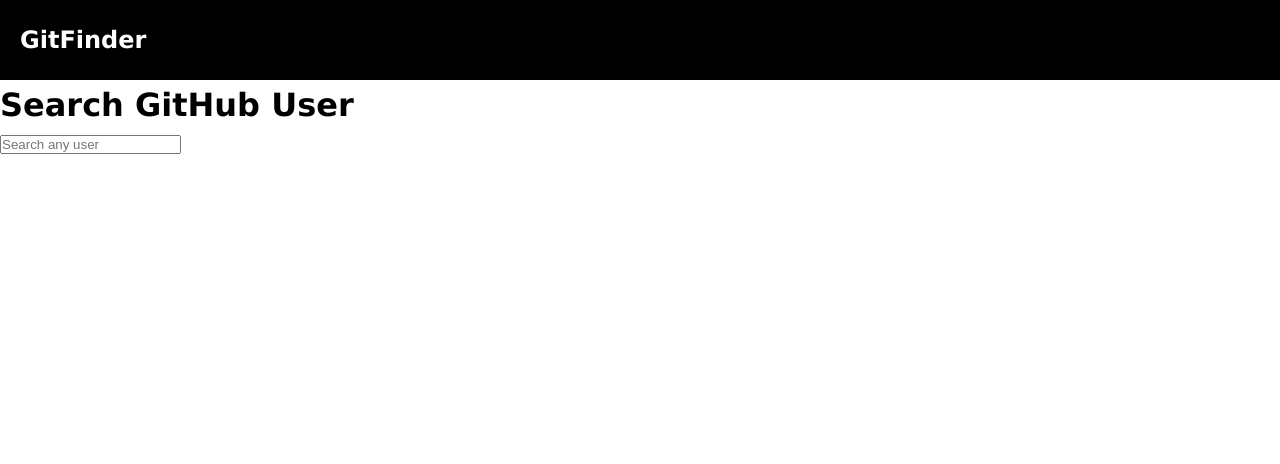
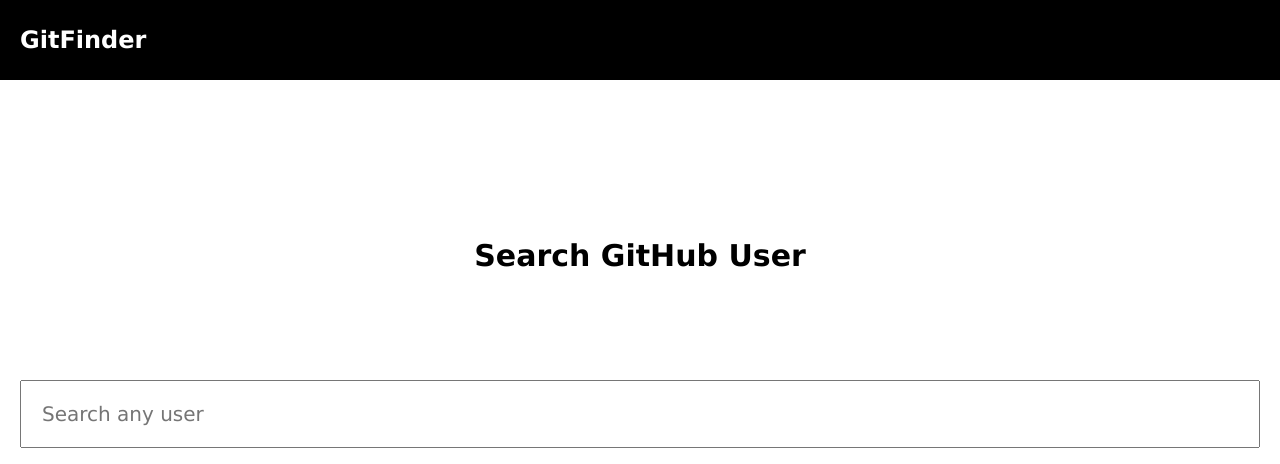
Before and after one commit to pulkitgangwar/gitfinder, a Next.js app: page / in a window 1280 px wide. Shown: the top 464 px of the page. Built offline with nearby package versions, Linux system fonts and the light colour scheme.

Commit message:
home component styling completed

```diff
--- /dev/null
+++ b/src/sass/component/_home.scss
@@ -0,0 +1,27 @@
+.home {
+  width: 100%;
+  height: 90vh;
+  display: flex;
+  justify-content: center;
+  align-items: center;
+  flex-direction: column;
+
+  &__heading {
+    padding-bottom: 10rem;
+    font-size: 3rem;
+  }
+
+  &__form {
+    padding-bottom: 20rem;
+    padding-left: 2rem;
+    padding-right: 2rem;
+    width: 100%;
+
+    &__input {
+      padding: 2rem;
+      width: 100%;
+      font-family: inherit;
+      font-size:2rem;
+    }
+  }
+}
--- a/src/sass/main.scss
+++ b/src/sass/main.scss
@@ -4,6 +4,7 @@
 @import "./base/typography";
 
 // @components
+@import "./component/home";
 @import "./component/navigation";
 @import "./component/userdetails";
 @import "./component/userrepos";
```
